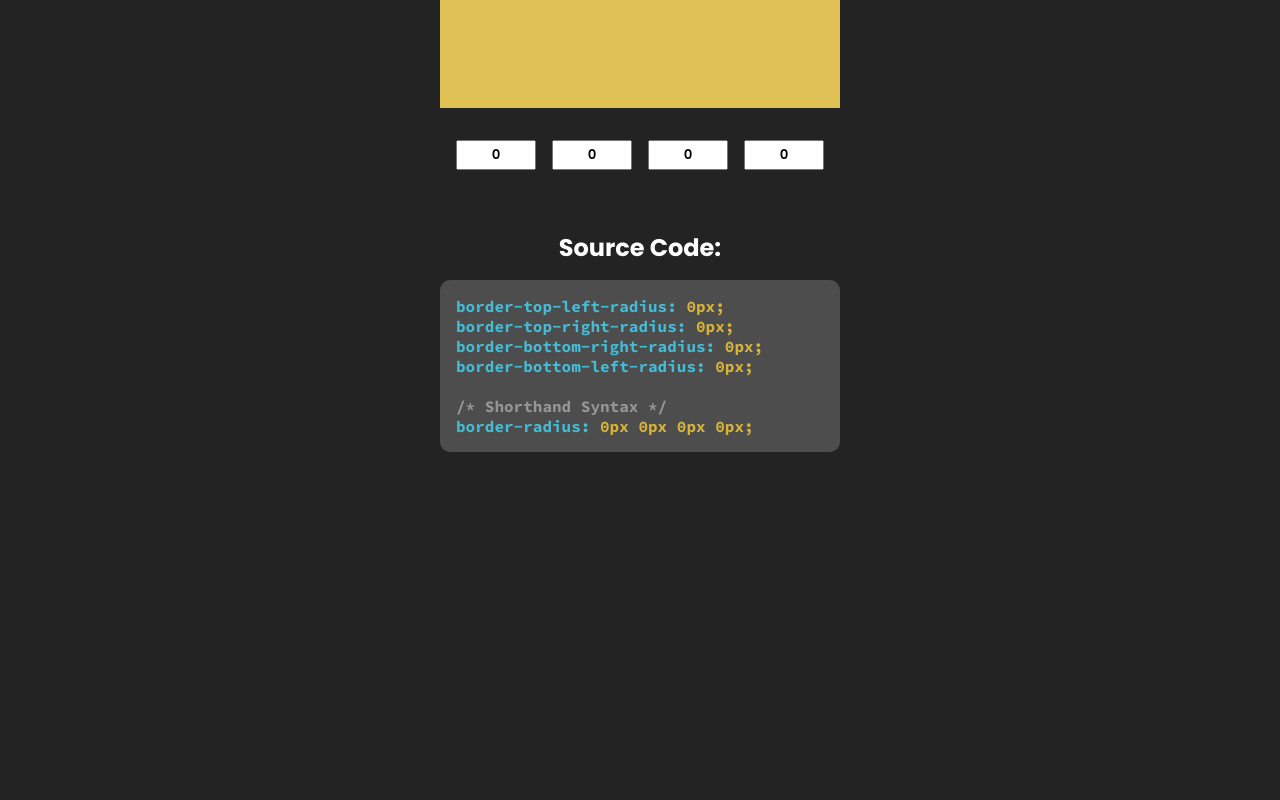
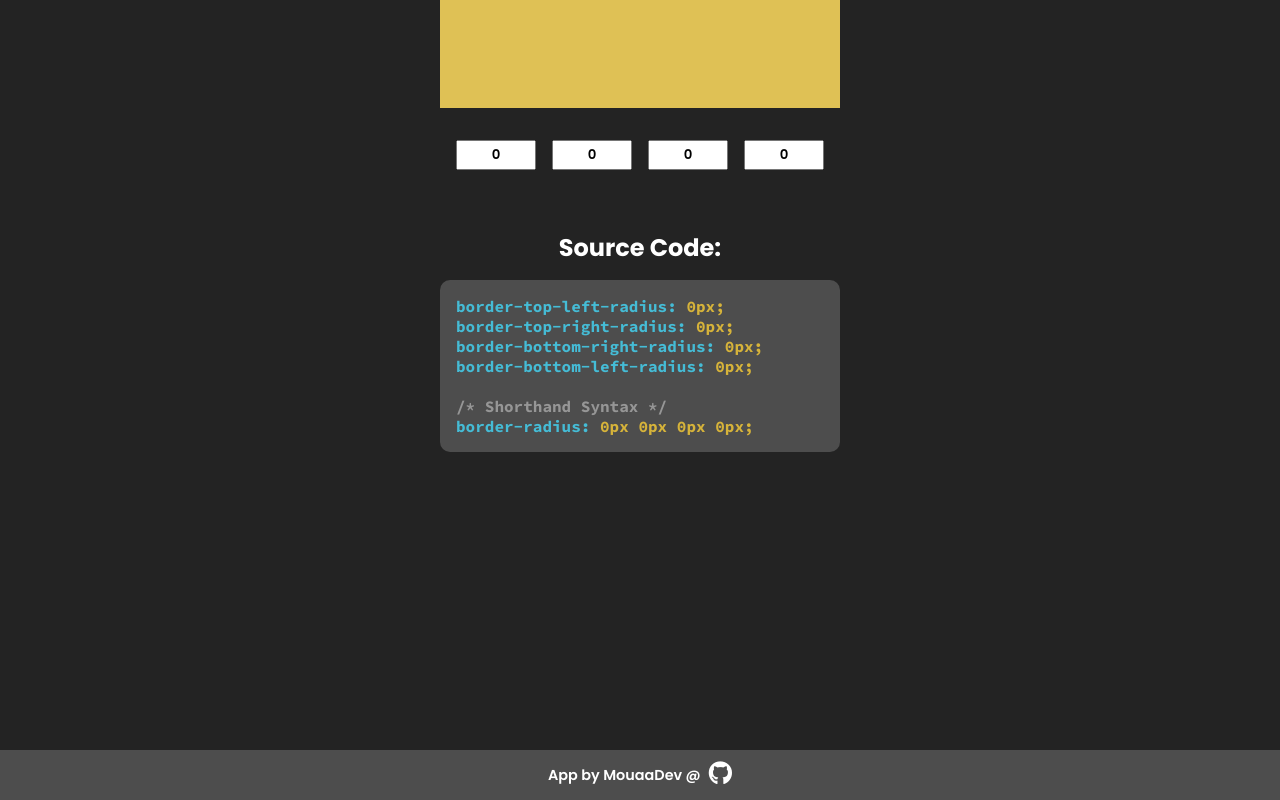
Before and after one commit to MouaaDev/border-radius-previewer, a Vue app: page / in a window 1280 px wide. Shown: the part 400-1200 px from the top of the page. Built offline with nearby package versions, Linux system fonts and the light colour scheme.

Commit message:
Import footer component and use it in template.

```diff
--- a/src/App.vue
+++ b/src/App.vue
@@ -4,14 +4,17 @@
     Border Radius Previewer
   </h1>
   <Shape />
+  <Footer />
 </template>
 
 <script>
 import Shape from "./components/Shape.vue"
+import Footer from "./components/Footer.vue"
 
 export default {
   components: {
     Shape,
+    Footer,
   },
 }
 </script>
@@ -26,6 +29,7 @@ export default {
 }
 
 body {
+  position: relative;
   margin: 0;
   font-family: "Poppins", sans-serif;
   text-align: center;
```
